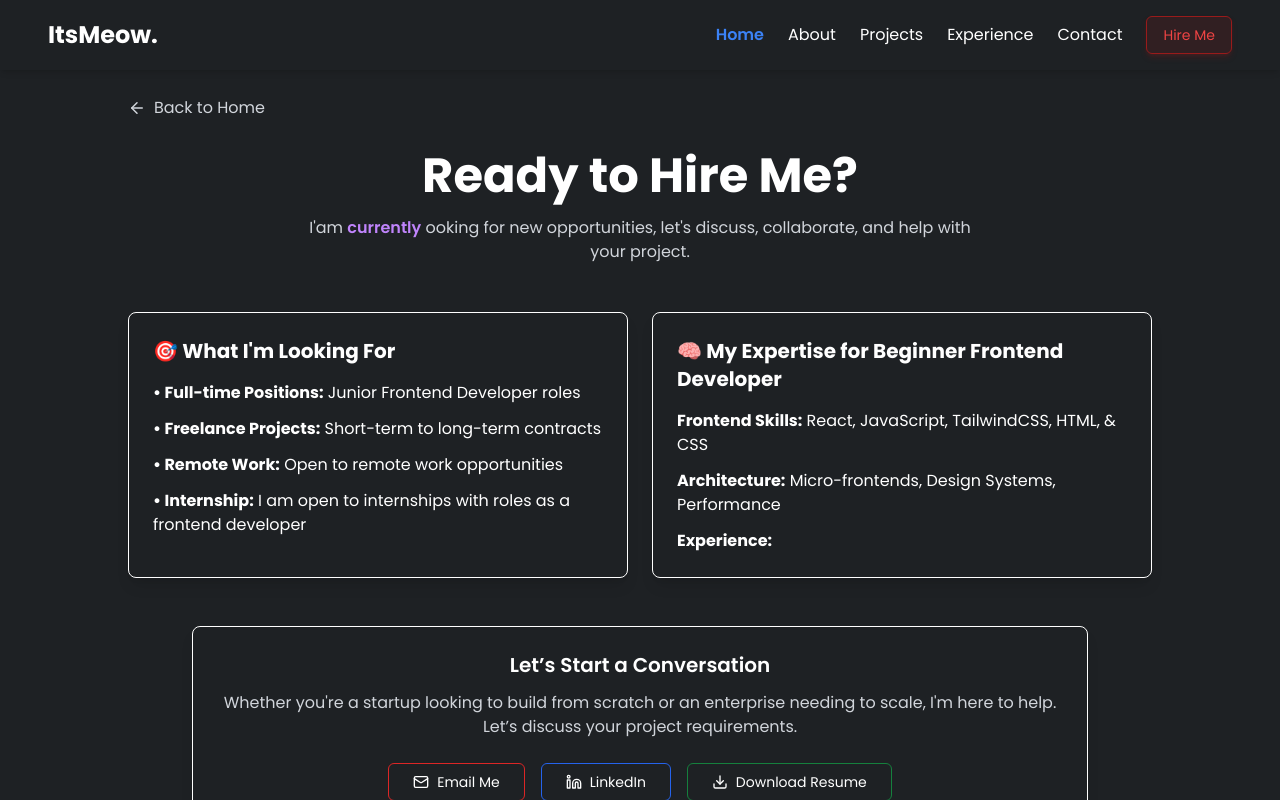
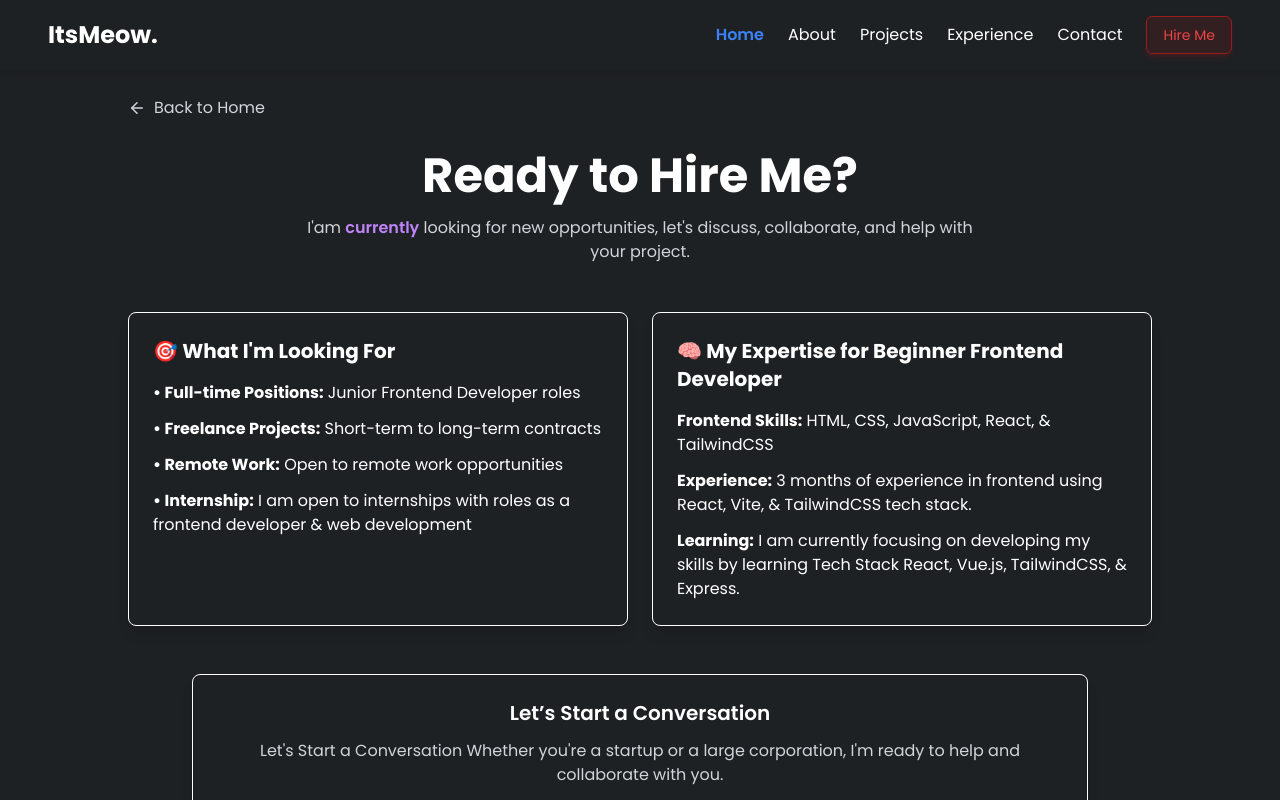
Before and after one commit to azrilpramudia/my-personal-website, a React (Vite) app: page /hire-me in a window 1280 px wide. Shown: the top 800 px of the page. Built offline with nearby package versions, Linux system fonts and the light colour scheme.

Commit message:
chore: improve hire-me

```diff
--- a/src/pages/Hire-Me.jsx
+++ b/src/pages/Hire-Me.jsx
@@ -21,7 +21,7 @@ export const HireMe = () => {
       </h1>
       <p className="text-gray-300 max-w-2xl text-center mb-12">
         I'am <span className="text-purple-400 font-semibold">currently</span>{" "}
-        ooking for new opportunities, let's discuss, collaborate, and help with
+        looking for new opportunities, let's discuss, collaborate, and help with
         your project.
       </p>
 
@@ -46,7 +46,7 @@ export const HireMe = () => {
             </li>
             <li>
               <strong>• Internship:</strong> I am open to internships with roles
-              as a frontend developer
+              as a frontend developer & web development
             </li>
           </ul>
         </div>
@@ -58,15 +58,17 @@ export const HireMe = () => {
           </h2>
           <div className="text-sm sm:text-base space-y-3">
             <div>
-              <strong>Frontend Skills:</strong> React, JavaScript, TailwindCSS,
-              HTML, & CSS
+              <strong>Frontend Skills:</strong> HTML, CSS, JavaScript, React, &
+              TailwindCSS
             </div>
             <div>
-              <strong>Architecture:</strong> Micro-frontends, Design Systems,
-              Performance
+              <strong>Experience:</strong> 3 months of experience in frontend
+              using React, Vite, & TailwindCSS tech stack.
             </div>
             <div>
-              <strong>Experience:</strong>
+              <strong>Learning:</strong> I am currently focusing on developing
+              my skills by learning Tech Stack React, Vue.js, TailwindCSS, &
+              Express.
             </div>
           </div>
         </div>
@@ -78,9 +80,8 @@ export const HireMe = () => {
           Let’s Start a Conversation
         </h3>
         <p className="text-gray-300 text-sm sm:text-base mb-6">
-          Whether you're a startup looking to build from scratch or an
-          enterprise needing to scale, I'm here to help. Let’s discuss your
-          project requirements.
+          Let's Start a Conversation Whether you're a startup or a large
+          corporation, I'm ready to help and collaborate with you.
         </p>
         <div className="flex flex-col sm:flex-row gap-4 justify-center">
           <a
```
